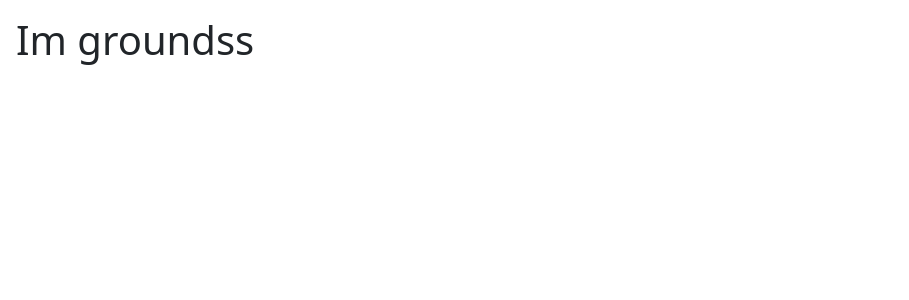
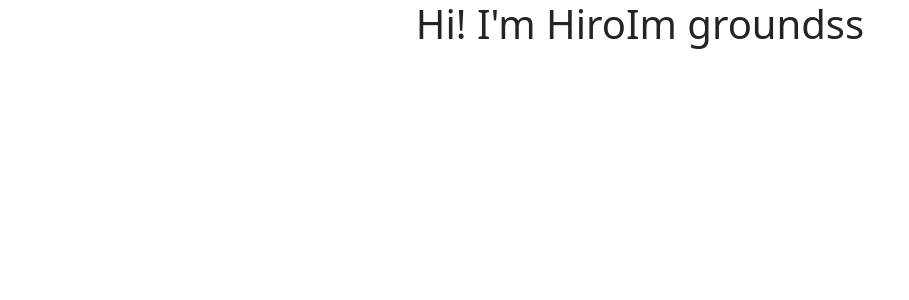
Before and after one commit to hiroya210/my-portfolio, a React (Create React App) app: page / in a window 1280 px wide. Shown: the top 300 px of the page, without its empty margins (0-909 px from the left). Built offline with nearby package versions, Linux system fonts and the light colour scheme.

Commit message:
changed filenames

```diff
--- a/public/index.html
+++ b/public/index.html
@@ -28,7 +28,7 @@
   </head>
   <body>
     <noscript>You need to enable JavaScript to run this app.</noscript>
-    <div id="root"></div>
+    <div id="root" style="height: 100vh;"></div>
     <!--
       This HTML file is a template.
       If you open it directly in the browser, you will see an empty page.
--- a/src/App.js
+++ /dev/null
@@ -1,9 +0,0 @@
-import { Ground } from "./components/Ground";
-
-const App = () => {
-  return (
-    <Ground />
-  );
-}
-
-export default App;
--- /dev/null
+++ b/src/App.jsx
@@ -0,0 +1,16 @@
+import { Ground } from "./components/Ground";
+import { Title } from "./components/Title";
+
+
+const App = () => {
+  return (
+    <>
+    <div className="d-flex justify-content-center align-items-center">
+      <Title />
+      <Ground />
+    </div>
+    </>
+  );
+}
+
+export default App;
--- a/src/components/Ground.jsx
+++ b/src/components/Ground.jsx
@@ -2,6 +2,6 @@ import React from 'react'
 
 export const Ground = () => {
   return (
-    <h1 className='p-3'>Im groundss</h1>
+    <h1>Im groundss</h1>
   )
 }
--- /dev/null
+++ b/src/components/Title.jsx
@@ -0,0 +1,7 @@
+import React from 'react'
+
+export const Title = () => {
+  return (
+    <h1>Hi! I'm Hiro</h1>
+  )
+}
```
